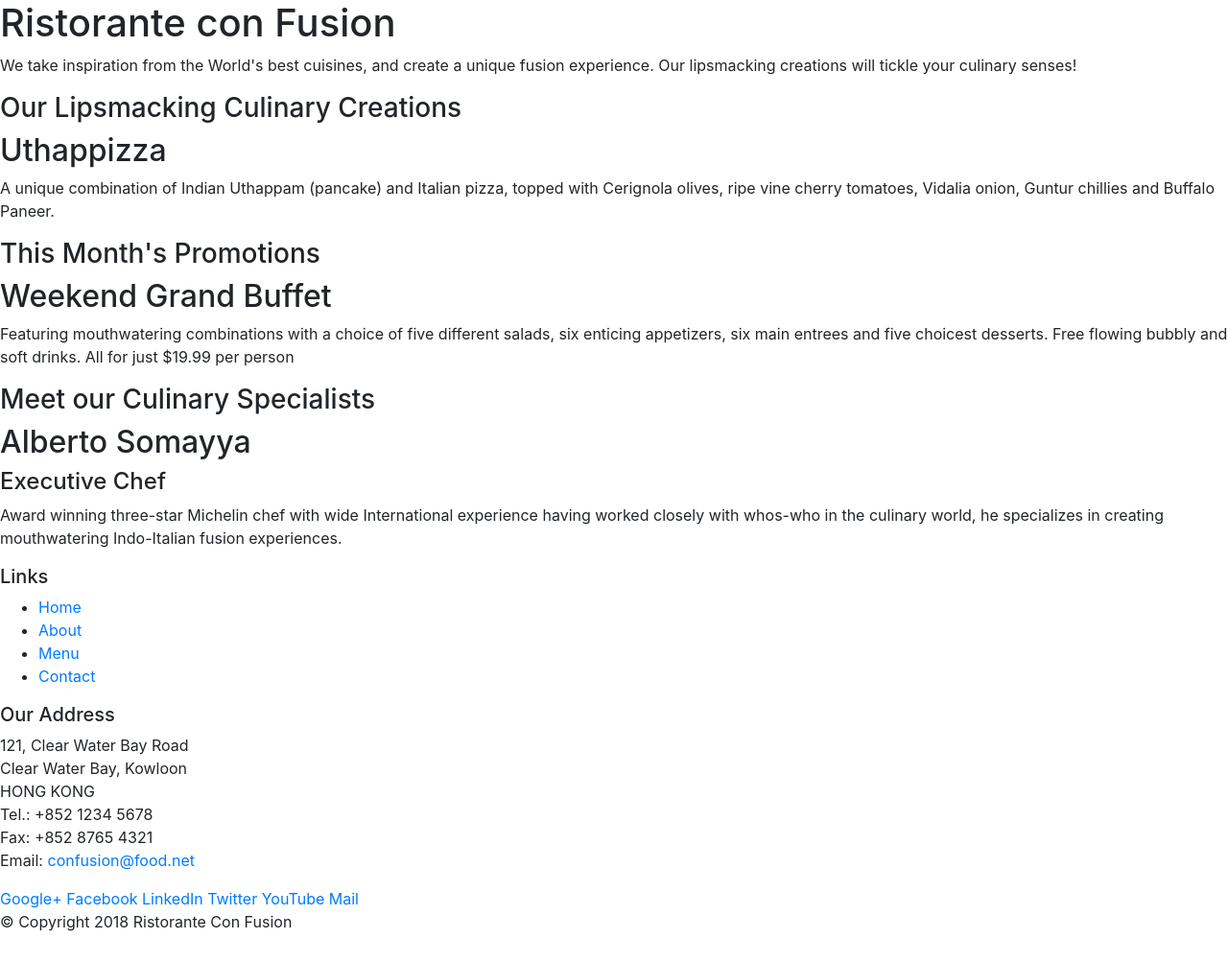
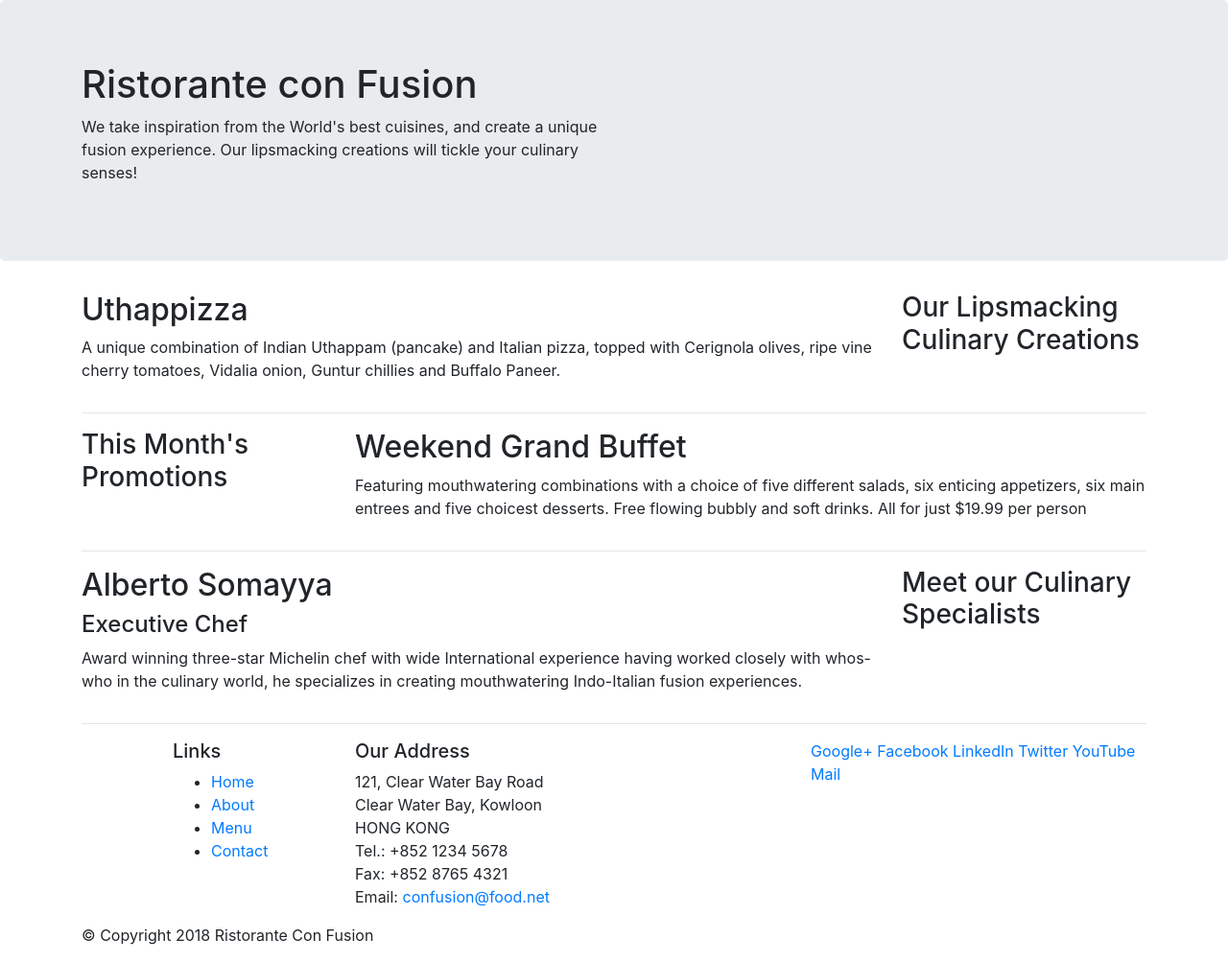
Before and after one commit to ssseru/coursera_bootstrap4_confusion, a website: page index.html in a window 1280 px wide. Shown: the whole page at 96% size. Drawn offline with nearby package versions, Linux system fonts and the light colour scheme.

Commit message:
Bootstrap Grid Part-1

```diff
--- a/index.html
+++ b/index.html
@@ -15,10 +15,10 @@
   </head>
 
   <body>
-    <header>
-      <div>
-        <div>
-          <div>
+    <header class="jumbotron">
+      <div class="container">
+        <div class="row">
+          <div class="col-12 col-sm-6">
             <h1>Ristorante con Fusion</h1>
             <p>
               We take inspiration from the World's best cuisines, and create a
@@ -26,17 +26,18 @@
               your culinary senses!
             </p>
           </div>
-          <div></div>
+          <div class="col-12 col-sm">
+          </div>
         </div>
       </div>
     </header>
 
-    <div>
-      <div>
-        <div>
+    <div class="container">
+      <div class="row">
+        <div class="col-12 col-sm-4 order-sm-last col-md-3">
           <h3>Our Lipsmacking Culinary Creations</h3>
         </div>
-        <div>
+        <div class="col col-sm col-md order-sm-first">
           <h2>Uthappizza</h2>
           <p>
             A unique combination of Indian Uthappam (pancake) and Italian pizza,
@@ -45,12 +46,13 @@
           </p>
         </div>
       </div>
+      <hr />
 
-      <div>
-        <div>
+      <div class="row">
+        <div class="col-12 col-sm-4 order-sm-first col-md-3">
           <h3>This Month's Promotions</h3>
         </div>
-        <div>
+        <div class="col col-sm col-md order-sm-last">
           <h2>Weekend Grand Buffet</h2>
           <p>
             Featuring mouthwatering combinations with a choice of five different
@@ -60,12 +62,13 @@
           </p>
         </div>
       </div>
+      <hr />
 
-      <div>
-        <div>
+      <div class="row">
+        <div class="col-12 col-sm-4 col-md-3 order-sm-last">
           <h3>Meet our Culinary Specialists</h3>
         </div>
-        <div>
+        <div class="col col-sm col-md order-sm-first">
           <h2>Alberto Somayya</h2>
           <h4>Executive Chef</h4>
           <p>
@@ -76,12 +79,13 @@
           </p>
         </div>
       </div>
+      <hr />
     </div>
 
-    <footer>
-      <div>
-        <div>
-          <div>
+    <footer >
+      <div class="container">
+        <div class="row">
+          <div class="col-4 offset-1 col-sm-2">
             <h5>Links</h5>
             <ul>
               <li><a href="#">Home</a></li>
@@ -90,7 +94,7 @@
               <li><a href="#">Contact</a></li>
             </ul>
           </div>
-          <div>
+          <div class="col-7 col-sm-5">
             <h5>Our Address</h5>
             <address>
               121, Clear Water Bay Road<br />
@@ -101,7 +105,7 @@
               Email: <a href="mailto:confusion@food.net">confusion@food.net</a>
             </address>
           </div>
-          <div>
+          <div class="col-12 col-sm-4">
             <div>
               <a href="http://google.com/+">Google+</a>
               <a href="http://www.facebook.com/profile.php?id=">Facebook</a>
@@ -112,8 +116,8 @@
             </div>
           </div>
         </div>
-        <div>
-          <div>
+        <div class="row">
+          <div class="col-auto">
             <p>© Copyright 2018 Ristorante Con Fusion</p>
           </div>
         </div>
```
